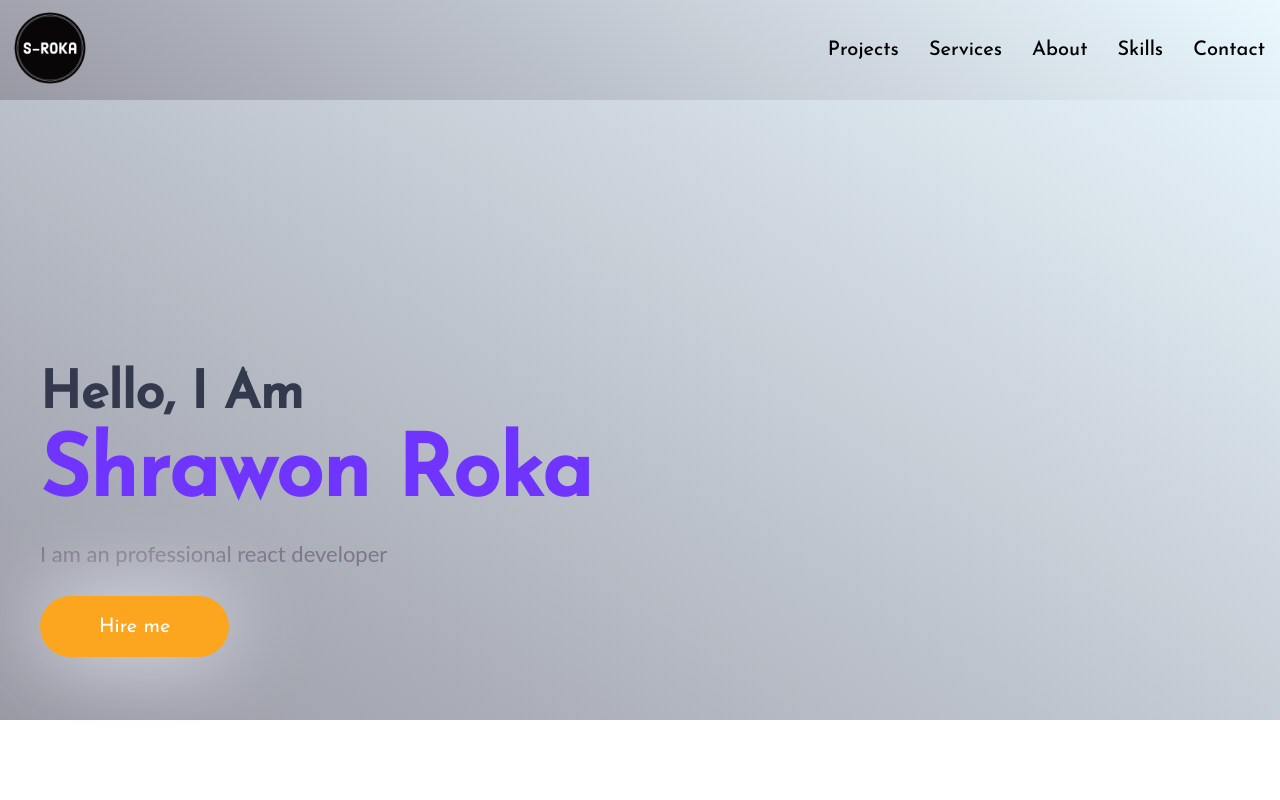
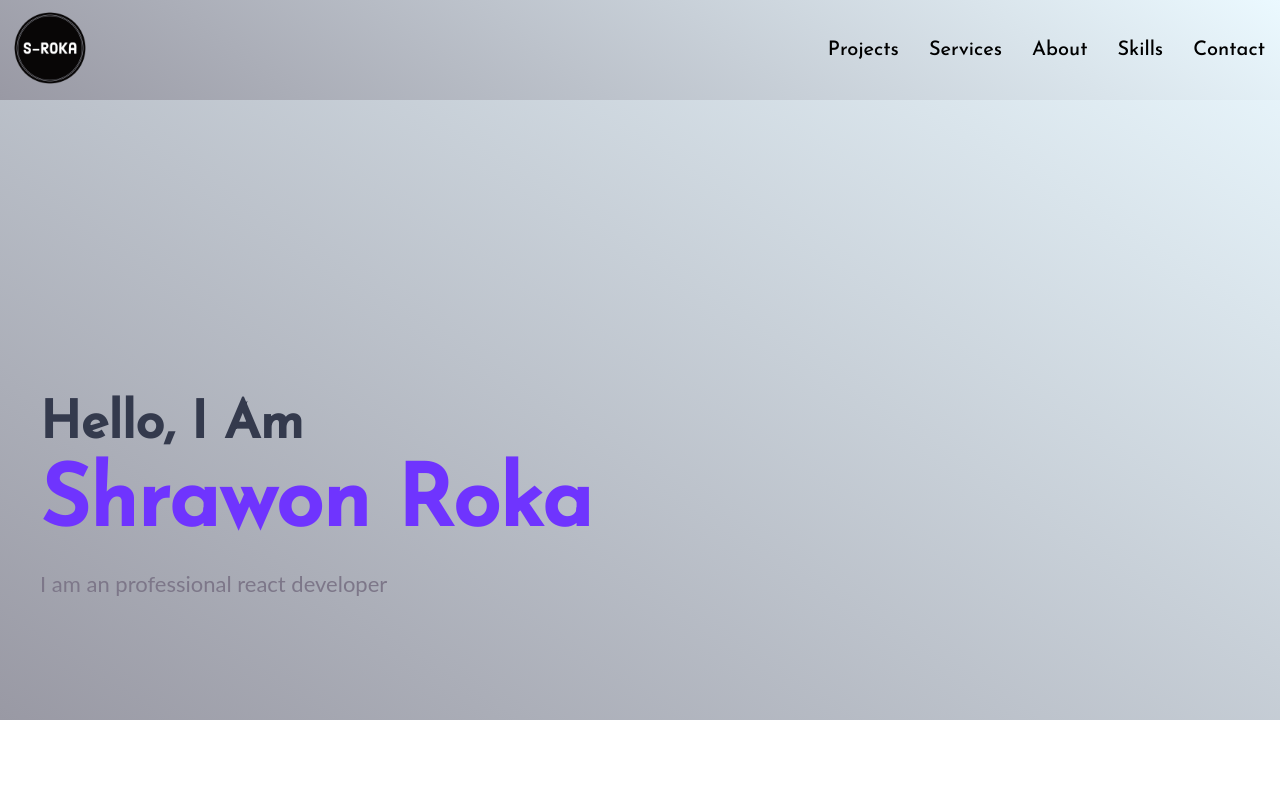
Before and after one commit to shrawon/Portfolio, a React (Create React App) app: page / in a window 1280 px wide. Shown: the top 800 px of the page. Built offline with nearby package versions, Linux system fonts and the light colour scheme.

Commit message:
remove hire me

```diff
--- a/src/components/Header.js
+++ b/src/components/Header.js
@@ -14,9 +14,6 @@ function Header () {
                                 <h1>Shrawon Roka</h1>
                                 <p>I am an professional react developer</p>
                                 <div className="header_buttons">
-                                    <a href="header" className="btn btn-outline">
-                                        Hire me
-                                    </a>
                                 </div>
                             </div>
                         </div>
```
